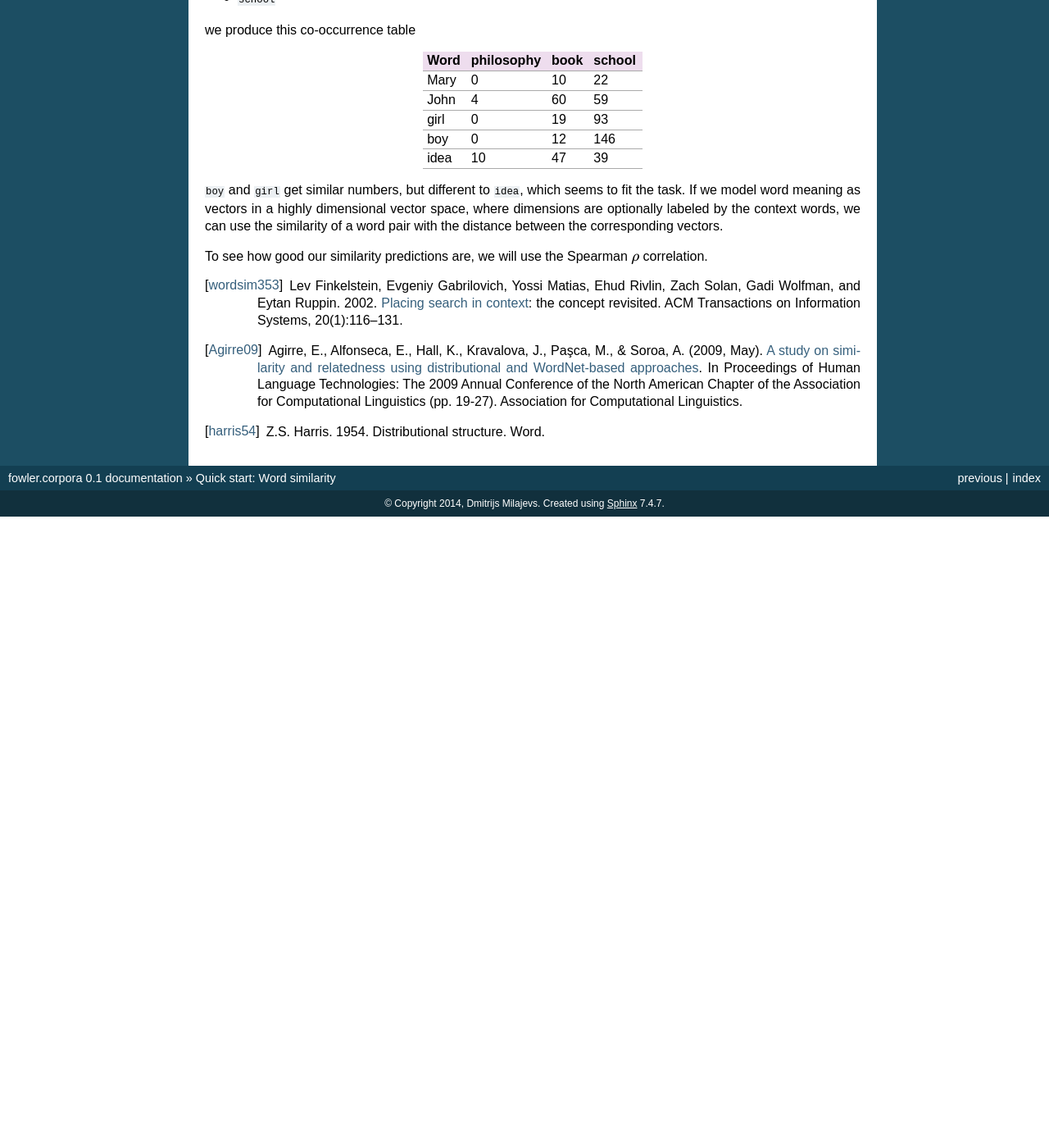
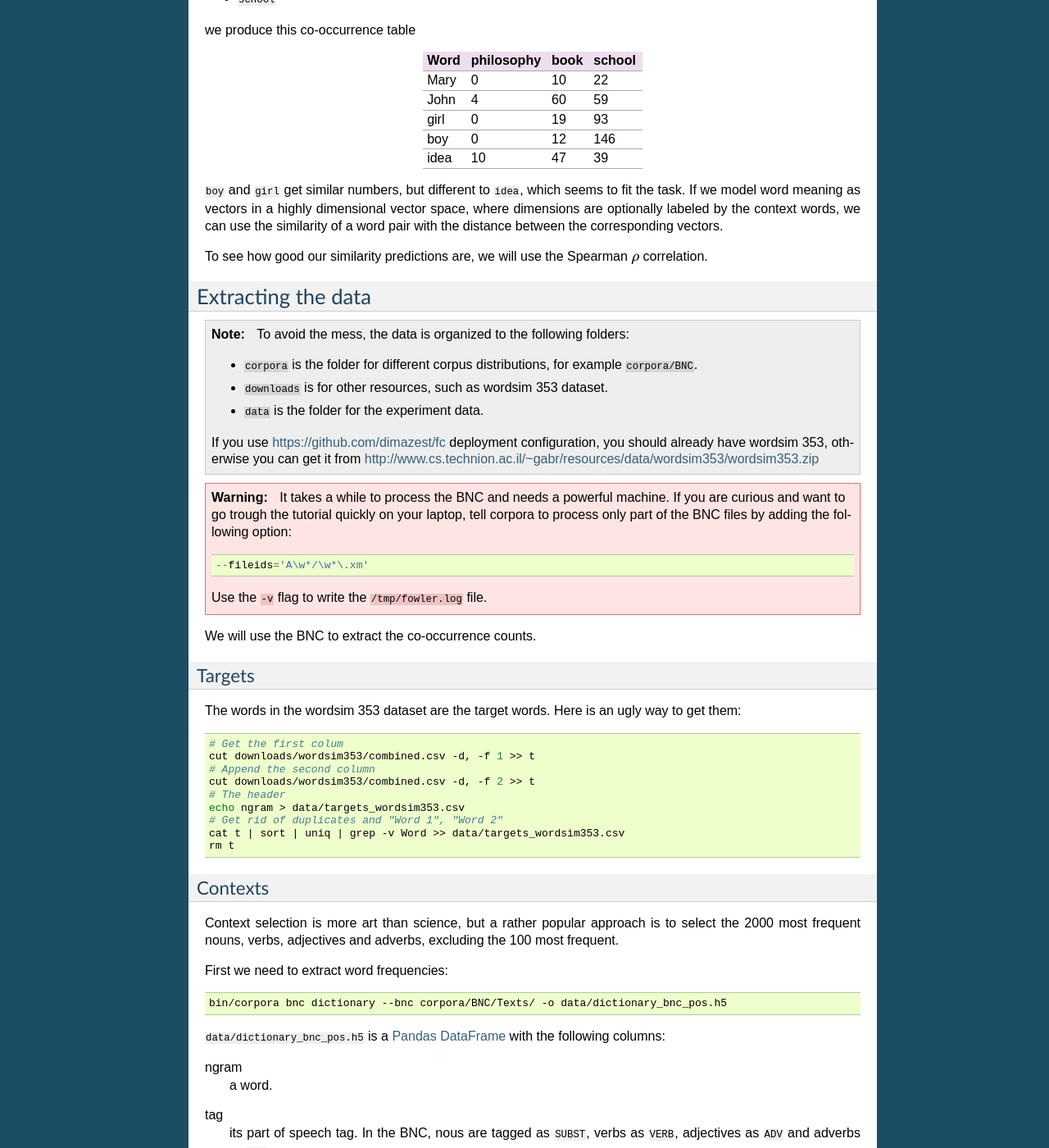
Before and after one commit to dimazest/fowler.corpora, a Sphinx documentation site: the page built from docs/quick_start.rst, in a window 1280 px wide and 1400 px high, scrolled down 918 px. Shown: the whole window at 82% size. Built offline with Sphinx 7.4.7, drawn with Linux system fonts in a browser that asks for light colours; before the commit the page ends 1548 px from its top, so only the background shows below that; some of the changed text lies outside the part shown.

Commit message:
First experiment!

```diff
--- a/docs/quick_start.rst
+++ b/docs/quick_start.rst
@@ -38,7 +38,8 @@
 after). The word in the middle of a window is referred as the **target** word,
 the words before and after as **context** words.
 
-If we do this over the `British National Corpus`_, set the target words to:
+If we do this over the `British National Corpus`_ (BNC), set the target words
+to:
 
 .. _`British National Corpus`: http://www.natcorp.ox.ac.uk/
 
@@ -75,6 +76,142 @@
 To see how good our similarity predictions are, we will use the Spearman
 :math:`\rho` correlation.
 
+Extracting the data
+-------------------
+
+.. note::
+
+    To avoid the mess, the data is organized to the following folders:
+
+    * ``corpora`` is the folder for different corpus distributions, for example
+      ``corpora/BNC``.
+    * ``downloads`` is for other resources, such as wordsim 353 dataset.
+    * ``data`` is the folder for the experiment data.
+
+    If you use https://github.com/dimazest/fc deployment configuration, you
+    should already have wordsim 353, otherwise you can get it from
+    http://www.cs.technion.ac.il/~gabr/resources/data/wordsim353/wordsim353.zip
+
+.. warning::
+
+    It takes a while to process the BNC and needs a powerful machine. If you
+    are curious and want to go trough the tutorial quickly on your laptop, tell
+    corpora to process only part of the BNC files by adding the following
+    option::
+
+        --fileids='A\w*/\w*\.xm'
+
+    Use the ``-v`` flag to write the ``/tmp/fowler.log`` file.
+
+We will use the BNC to extract the co-occurrence counts.
+
+Targets
+~~~~~~~
+
+The words in the wordsim 353 dataset are the target words. Here is an ugly way
+to get them:
+
+.. code-block:: bash
+
+    # Get the first colum
+    cut downloads/wordsim353/combined.csv -d, -f 1 >> t
+    # Append the second column
+    cut downloads/wordsim353/combined.csv -d, -f 2 >> t
+    # The header
+    echo ngram > data/targets_wordsim353.csv
+    # Get rid of duplicates and "Word 1", "Word 2"
+    cat t | sort | uniq | grep -v Word >> data/targets_wordsim353.csv
+    rm t
+
+Contexts
+~~~~~~~~
+
+Context selection is more art than science, but a rather popular approach is to
+select the 2000 most frequent nouns, verbs, adjectives and adverbs, excluding
+the 100 most frequent.
+
+First we need to extract word frequencies:
+
+.. code-block:: bash
+
+    bin/corpora bnc dictionary --bnc corpora/BNC/Texts/ -o data/dictionary_bnc_pos.h5
+
+``data/dictionary_bnc_pos.h5`` is a `Pandas`_ `DataFrame`_ with the following columns:
+
+.. _Pandas: http://pandas.pydata.org/
+.. _DataFrame: http://pandas.pydata.org/pandas-docs/stable/generated/pandas.DataFrame.html
+
+ngram
+    a word.
+
+tag
+    its part of speech tag. In the BNC, nous are tagged as ``SUBST``, verbs
+    as ``VERB``, adjectives as ``ADV`` and adverbs as ``ADV``.
+
+count
+    the frequency of the word.
+
+We can access it the and extract the context words the following way by using IPython::
+
+    bin/corpora ipython
+
+and executing the following code:
+
+.. code-block:: python
+
+    >>> import pandas as pd
+
+
+    >>> dictionary = pd.read_hdf('data/dictionary_bnc_pos.h5', key='dictionary')
+    >>> dictionary.head()
+           ngram   tag    count
+    704634   the   ART  5404881
+    218802     ,   PUN  5017057
+    460429     .   PUN  4715135
+    684133    of  PREP  3019667
+    568331    to  PREP  2561947
+
+    [5 rows x 3 columns]
+
+    >>> #  We are interested only in 2000 most frequent (excluding the first 100)
+    >>> #  nouns, verbs, adjectives and adverbs!
+    >>> tags = dictionary['tag']
+    >>> contexts = dictionary[(tags == 'SUBST') | (tags == 'VERB') | (tags == 'ADJ') | (tags == 'ADV')][101:2101]
+
+    >>> contexts[['ngram', 'tag']].to_csv('data/contexts_bnc_pos_101-2101.csv', index=False)
+
+    >>> quit()
+
+The space
+~~~~~~~~~
+
+Now we are ready to extract the target-context co-occurrence frequencies and
+get the first semantic space:
+
+.. code-block:: bash
+
+    bin/corpora bnc cooc -t data/targets_wordsim353.csv -c data/contexts_bnc_pos_101-2101.csv \
+    --bnc corpora/BNC/Texts/ -o data/space_bnc_wordsim_101-2101.h5
+
+Experimants
+-----------
+
+Now we are ready to run the first experiment:
+
+.. code-block:: bash
+
+    bin/corpora wordsim353 evaluate -m data/space_bnc_wordsim_101-2101.h5
+    ==================== ============== ===========
+                Measure   Spearman rho     p-value
+    ==================== ============== ===========
+                 Cosine         0.305    4.704e-09
+          Inner product        -0.034    5.280e-01
+    ==================== ============== ===========
+
+As you can see two similarity measures are used: one based on cosine distance
+and other is Inner product. The score of 0.305 is not the state-of-the-art, but
+for the raw co-occurrence counts it's pretty good.
+
 .. [wordsim353] Lev Finkelstein, Evgeniy Gabrilovich, Yossi Matias, Ehud
     Rivlin, Zach Solan, Gadi Wolfman, and Eytan Ruppin. 2002. `Placing search
     in context`__: the concept revisited. ACM Transactions on Information
```
Also changed, not shown: other parts of docs/quick_start.rst (+1 -1 lines).
